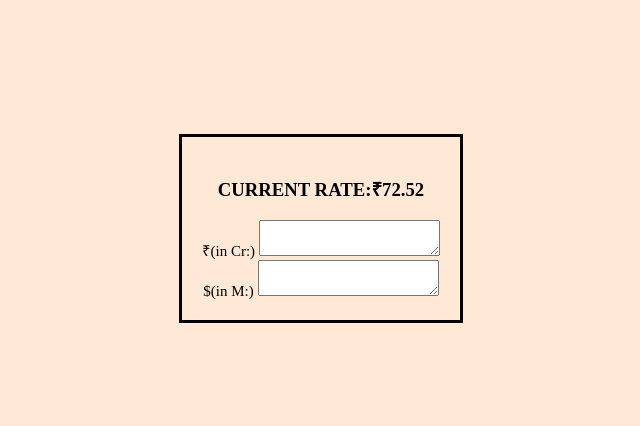
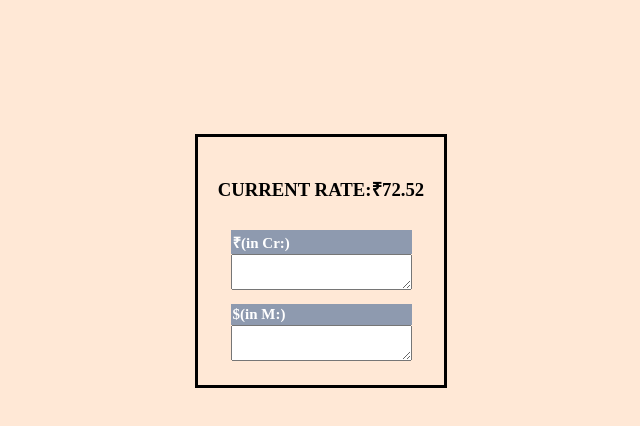
Before and after one commit to iamindrapreetsingh/CR-TO-M-, a plain HTML site: page index.html in a window 1280 px wide. Shown: the whole page, without its empty margins (319-959 px from the left). Drawn offline with Linux system fonts and the light colour scheme.

Commit message:
Design change

```diff
--- a/index.css
+++ b/index.css
@@ -18,4 +18,9 @@ body {
 
 .label {
   font-size: 15px;
+  background-color: #8e9aaf;
+  color: white;
+  margin-top: 10px;
+  padding: 2px;
+  font-weight: bolder;
 }
--- a/index.html
+++ b/index.html
@@ -13,11 +13,11 @@
     <div class="main">
       <h3>CURRENT RATE:&#8377;72.52</h3>
       <div>
-        <label class="label">&#8377;(in Cr:)</label>
+        <div class="label">&#8377;(in Cr:)</div>
         <textarea class="cr-textarea"></textarea>
       </div>
       <div>
-        <label class="label">$(in M:)</label>
+        <div class="label">$(in M:)</div>
         <textarea class="mn-textarea"></textarea>
       </div>
     </div>
```
